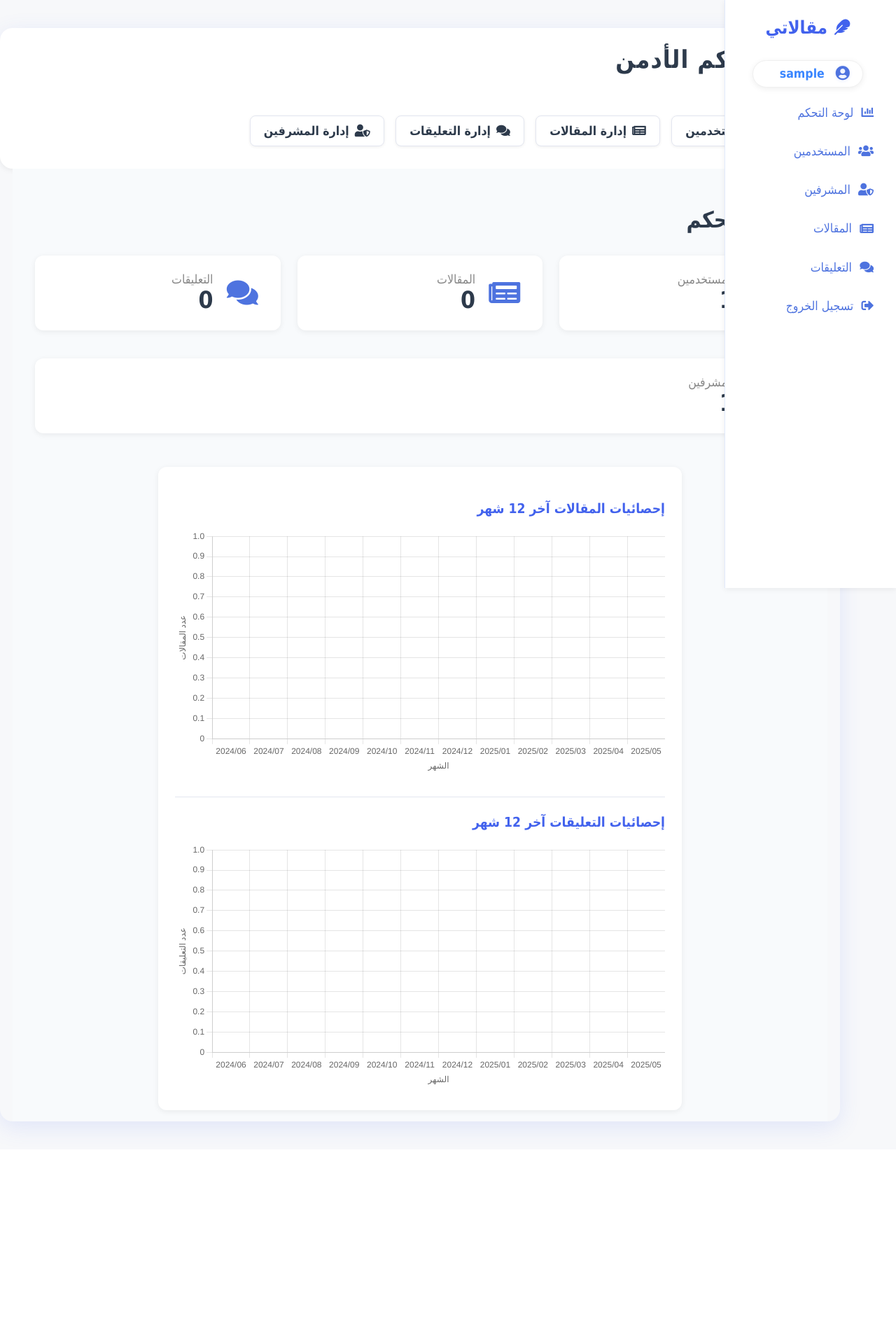
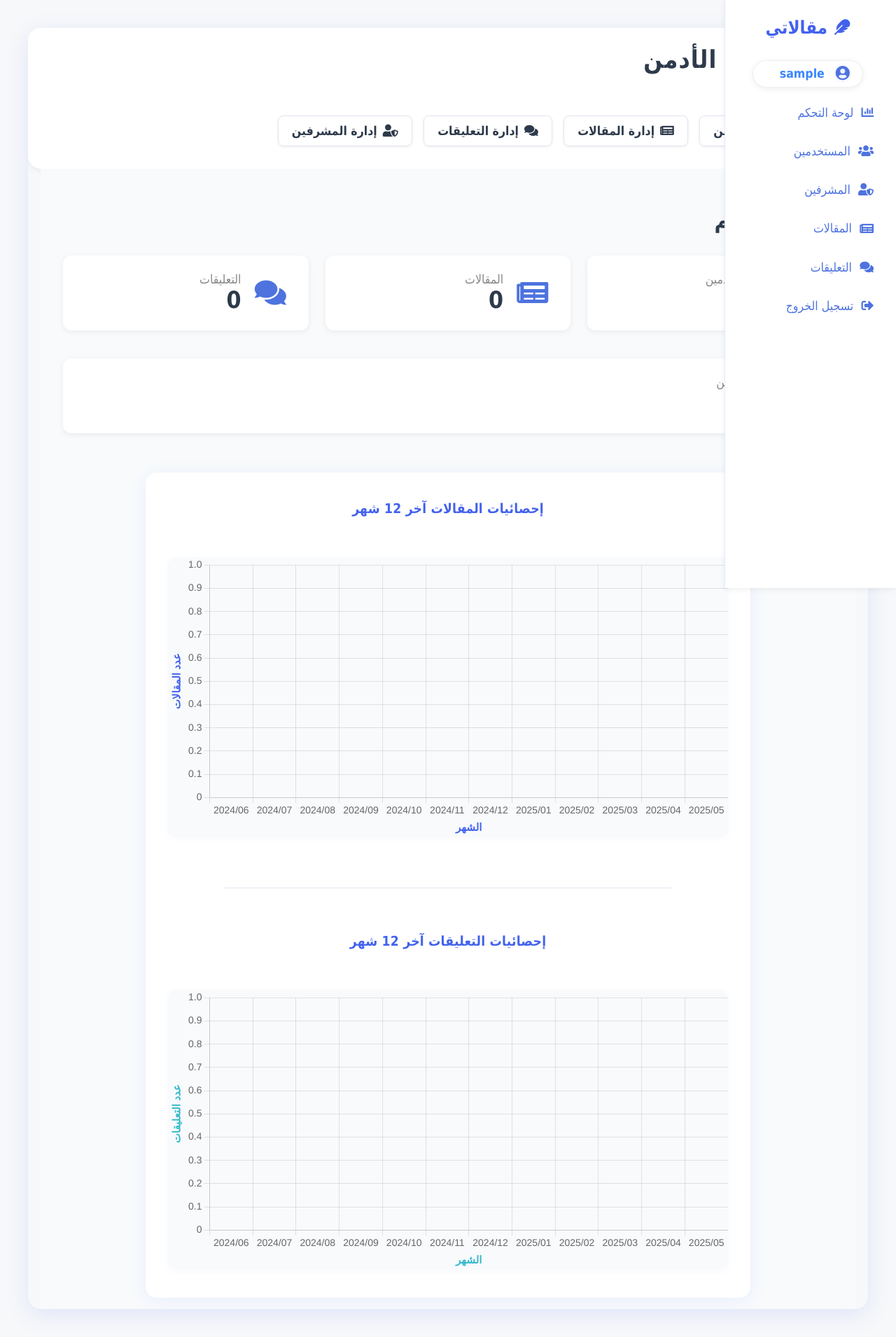
Before and after one commit to mohamedsharshar/article, a PHP site: page /admin/dashboard.php in a window 1280 px wide. Shown: the whole page at 70% size. Before the commit the page ends 1624 px from the top, so only its background shows below. Run offline with PHP 8.4, Linux system fonts and the light colour scheme; the visitor is signed in with stand-in values (Sample User, id 1); data that the repository does not hold is empty.

Commit message:
Enhance dashboard styling and chart configurations: Update layout and design of charts section, improve responsiveness, and refine tooltip and axis styles for article and comment statistics.

```diff
--- a/admin/dashboard.php
+++ b/admin/dashboard.php
@@ -37,7 +37,6 @@ $latest_articles = $pdo->query('SELECT * FROM articles ORDER BY created_at DESC
         .dashboard {
             min-height: 100vh;
             background: #f7f8fa;
-            margin-inline-end: 0px;
             position: relative;
             transition: margin-inline-end 0.3s;
         }
@@ -156,13 +155,45 @@ $latest_articles = $pdo->query('SELECT * FROM articles ORDER BY created_at DESC
         }
         .charts-section {
             background: #fff;
-            border-radius: 12px;
-            box-shadow: 0 2px 8px #0001;
-            padding: 2rem 1.5rem;
-            margin-top: 2rem;
-            max-width: 700px;
+            border-radius: 16px;
+            box-shadow: 0 4px 24px #4262ed14;
+            padding: 2.5rem 2rem 2.5rem 2rem;
+            margin-top: 2.5rem;
+            max-width: 800px;
             margin-right: auto;
             margin-left: auto;
+            display: flex;
+            flex-direction: column;
+            align-items: center;
+            gap: 2.5rem;
+        }
+        .charts-section h2 {
+            text-align: center;
+            color: #4262ed;
+            font-size: 1.25rem;
+            font-weight: bold;
+            margin-bottom: 18px;
+            margin-top: 0;
+            letter-spacing: 0.01em;
+        }
+        .charts-section canvas {
+            background: #f8fafc;
+            border-radius: 12px;
+            box-shadow: 0 2px 8px #4262ed0a;
+            margin-bottom: 0;
+            max-width: 100%;
+        }
+        .charts-section hr {
+            width: 80%;
+            border: none;
+            border-top: 1.5px solid #e3e6f0;
+            margin: 32px 0 24px 0;
+        }
+        @media (max-width: 700px) {
+            .charts-section {
+                padding: 1rem 0.5rem;
+                max-width: 100vw;
+            }
         }
         @media (max-width: 900px) {
             .stats-cards {
@@ -260,19 +291,20 @@ fetch('api_articles_stats.php')
         datasets: [{
           label: 'عدد المقالات',
           data: stats.data,
-          backgroundColor: '#4262ed',
-          borderRadius: 8
+          backgroundColor: 'rgba(66,98,237,0.85)',
+          borderRadius: 10,
+          maxBarThickness: 38
         }]
       },
       options: {
         responsive: true,
         plugins: {
           legend: { display: false },
-          tooltip: { rtl: true, callbacks: { label: ctx => 'عدد المقالات: ' + ctx.parsed.y } }
+          tooltip: { rtl: true, backgroundColor: '#4262ed', titleFont: {size:16}, bodyFont: {size:15}, callbacks: { label: ctx => 'عدد المقالات: ' + ctx.parsed.y } }
         },
         scales: {
-          x: { title: { display: true, text: 'الشهر' } },
-          y: { title: { display: true, text: 'عدد المقالات' }, beginAtZero: true, stepSize: 1 }
+          x: { title: { display: true, text: 'الشهر', color:'#4262ed', font:{size:15,weight:'bold'} }, ticks:{font:{size:14}} },
+          y: { title: { display: true, text: 'عدد المقالات', color:'#4262ed', font:{size:15,weight:'bold'} }, beginAtZero: true, stepSize: 1, ticks:{font:{size:14}} }
         }
       }
     });
@@ -289,19 +321,20 @@ fetch('api_comments_stats.php')
         datasets: [{
           label: 'عدد التعليقات',
           data: stats.data,
-          backgroundColor: '#36b9cc',
-          borderRadius: 8
+          backgroundColor: 'rgba(54,185,204,0.85)',
+          borderRadius: 10,
+          maxBarThickness: 38
         }]
       },
       options: {
         responsive: true,
         plugins: {
           legend: { display: false },
-          tooltip: { rtl: true, callbacks: { label: ctx => 'عدد التعليقات: ' + ctx.parsed.y } }
+          tooltip: { rtl: true, backgroundColor: '#36b9cc', titleFont: {size:16}, bodyFont: {size:15}, callbacks: { label: ctx => 'عدد التعليقات: ' + ctx.parsed.y } }
         },
         scales: {
-          x: { title: { display: true, text: 'الشهر' } },
-          y: { title: { display: true, text: 'عدد التعليقات' }, beginAtZero: true, stepSize: 1 }
+          x: { title: { display: true, text: 'الشهر', color:'#36b9cc', font:{size:15,weight:'bold'} }, ticks:{font:{size:14}} },
+          y: { title: { display: true, text: 'عدد التعليقات', color:'#36b9cc', font:{size:15,weight:'bold'} }, beginAtZero: true, stepSize: 1, ticks:{font:{size:14}} }
         }
       }
     });
```
